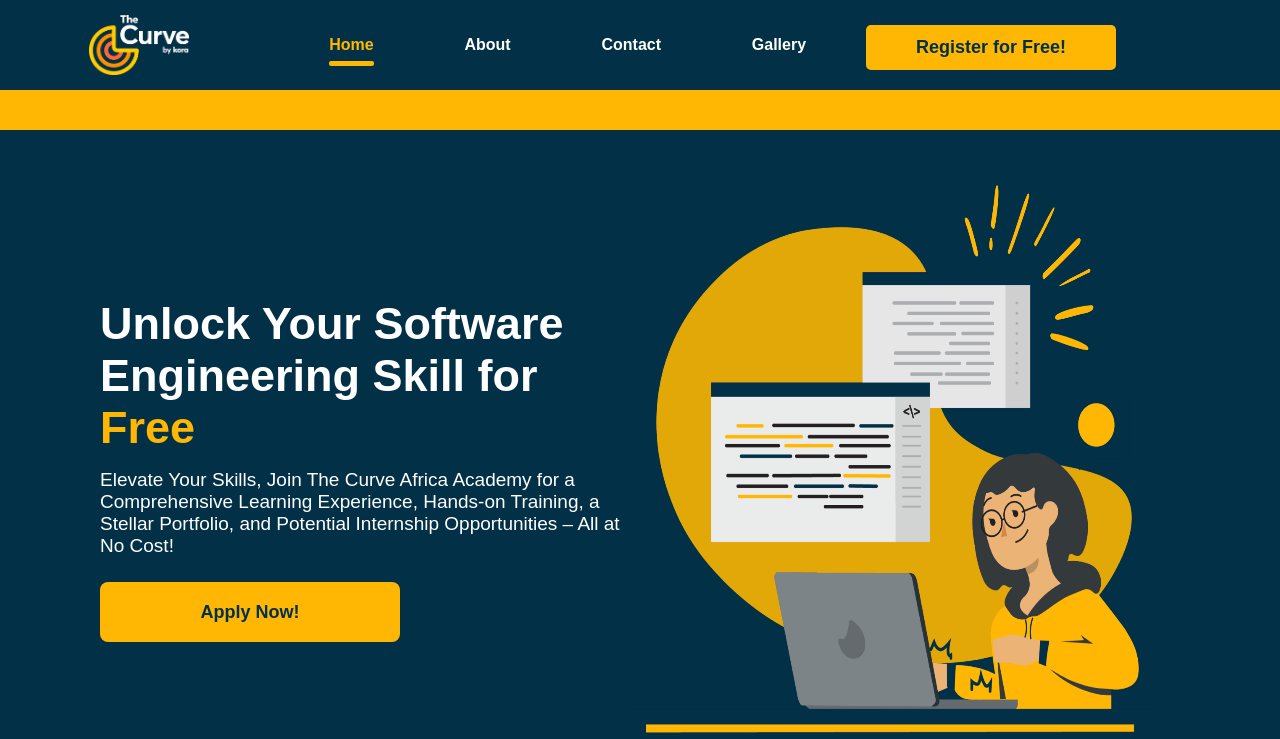
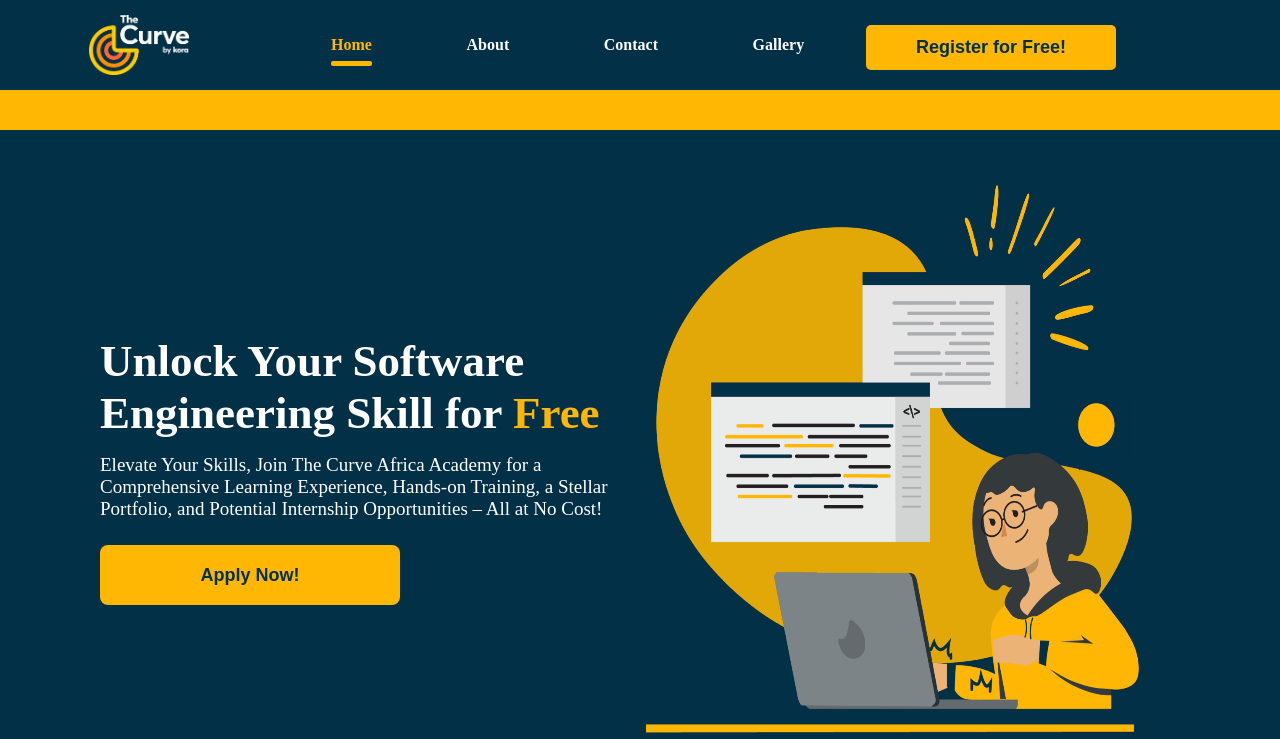
Before and after one commit to Coldcolin/devCurveWeb, a React (Vite) app: page /#/ in a window 1280 px wide. Shown: the top 739 px of the page. Built offline with nearby package versions, Linux system fonts and the light colour scheme.

Commit message:
Fix Index,.css

```diff
--- a/src/index.css
+++ b/src/index.css
@@ -6,5 +6,5 @@
   margin: 0px;
   padding: 0px;
   box-sizing: border-box;
-  font-family: 'Poppins', sans-serif;
+  /* font-family: 'Poppins', sans-serif; */
 }
```
